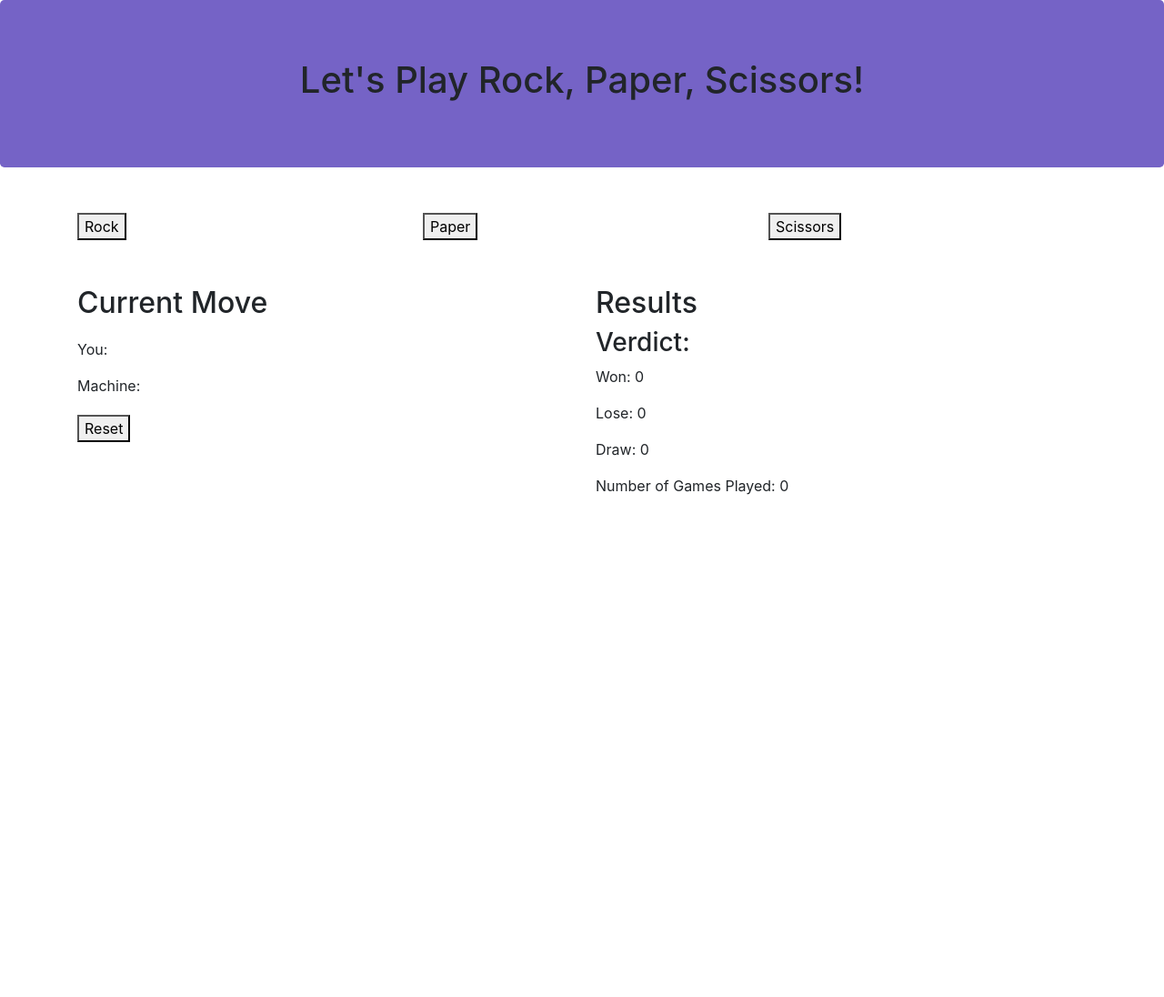
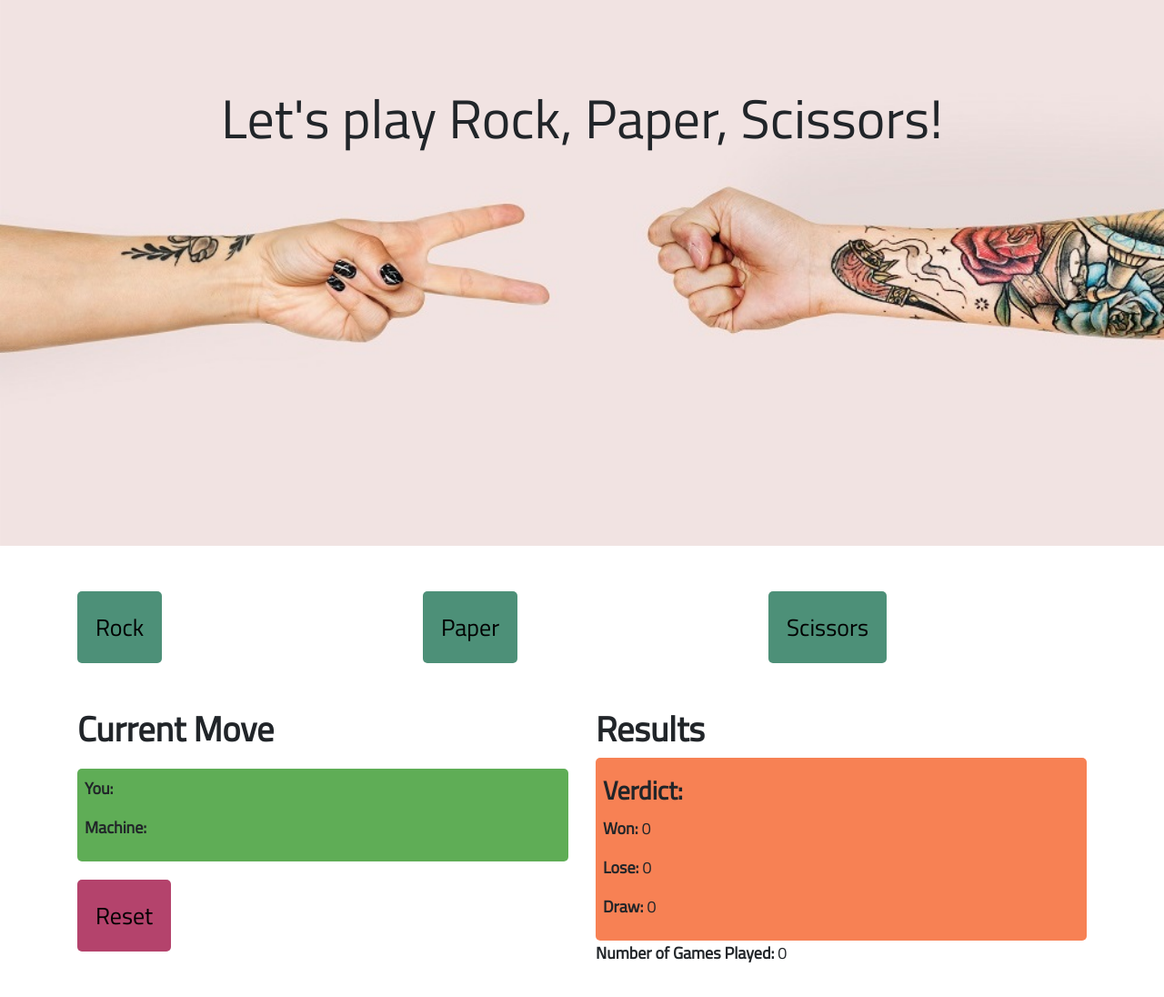
Before and after one commit to RachelEW/rock-paper-scissors, a plain HTML site: page index.html in a window 1280 px wide. Shown: the whole page at 91% size. Before the commit the page ends 800 px from the top, so only its background shows below. Drawn offline with nearby package versions, Linux system fonts and the light colour scheme.

Commit message:
added css styling to page

```diff
--- a/css/custom.css
+++ b/css/custom.css
@@ -1,5 +1,19 @@
+body {
+  font-family: 'Titillium Web', sans-serif;
+}
+
 .jumbotron {
-  background:#7563C6;
+  background-image: url("../images/hands-1.jpg");
+  background-repeat: no-repeat;
+  background-size: cover;
+  border-radius: 0;
+  min-height: 600px;
+  max-width: 100%;
+}
+
+.jumbotron h1 {
+  padding-top: 30px;
+  font-size: 60px;
 }
 
 #choices {
@@ -16,3 +30,49 @@
   margin-top: 20px;
   margin-bottom: 20px;
 }
+
+button {
+  padding: 20px;
+  background-color: #4D9078;
+  border-radius: 5px;
+  border: black;
+  font-size: 26px;
+}
+
+button:hover{
+    font-weight: bold;
+    border-color: black;
+    border-style: solid;
+    border-width: 1px;
+}
+
+#reset {
+  background-color: #B4436C;
+}
+
+.current-move {
+  background-color: #5FAD56;
+  padding: 8px;
+  border-radius: 5px;
+}
+
+#results {
+  background-color: #F78154;
+  padding: 8px;
+  border-radius: 5px;
+}
+
+h2 {
+  font-size: 38px;
+  font-weight: bold;
+}
+
+p {
+  font-size: 18px;
+}
+
+#verdict {
+  color: #B4436C;
+  font-size: 40px;
+  font-weight: bold;
+}
--- a/index.html
+++ b/index.html
@@ -8,12 +8,13 @@
   <meta name="viewport" content="width=device-width, initial-scale=1.0">
   <link rel="stylesheet" href="https://stackpath.bootstrapcdn.com/bootstrap/4.1.3/css/bootstrap.min.css" integrity="sha384-MCw98/SFnGE8fJT3GXwEOngsV7Zt27NXFoaoApmYm81iuXoPkFOJwJ8ERdknLPMO" crossorigin="anonymous">
   <link rel="stylesheet" href="css/custom.css">
+  <link href="https://fonts.googleapis.com/css?family=Titillium+Web" rel="stylesheet">
 </head>
 
 <body>
 
-  <header class="jumbotron container-fluid text-center">
-    <h1>Let's Play Rock, Paper, Scissors!</h1>
+  <header class="jumbotron container-fluid text-center img-fluid">
+    <h1>Let's play Rock, Paper, Scissors!</h1>
   </header>
 
   <section class="container" id="choices">
@@ -38,15 +39,17 @@
   <section class="container" id="outcomes">
     <div class="row">
     <div class="col-md-6">
+      <div id="move">
     <h2>Current Move</h2>
     <div class="current-move">
     <p>
-      You: <span class="option" id="play_you"></span>
+      <strong>You: </strong><span class="option" id="play_you"></span>
     </p>
     <p>
-      Machine: <span class="option" id="play_machine"></span>
+      <strong>Machine: </strong><span class="option" id="play_machine"></span>
     </p>
     </div><!--/.current-move-->
+  </div><!--/.move-->
     <section class="reset">
       <button id="reset">Reset</button>
     </section>
@@ -54,18 +57,20 @@
 
 <div class="col-md-6">
     <h2>Results</h2>
-    <h3>Verdict: <span class="outcome" id="verdict"></span></h3>
+      <div id="results">
+    <h3><strong>Verdict: </strong><span class="text-uppercase" id="verdict"></span></h3>
     <p>
-      Won: <span class="outcome" id="game_won">0</span>
+      <strong>Won: </strong><span class="outcome" id="game_won">0</span>
     </p>
     <p>
-      Lose: <span class="outcome" id="game_lost">0</span>
+      <strong>Lose: </strong><span class="outcome" id="game_lost">0</span>
     </p>
     <p>
-      Draw: <span class="outcome" id="game_draw">0</span>
+      <strong>Draw: </strong><span class="outcome" id="game_draw">0</span>
     </p>
+      </div><!--/.results-->
     <p>
-      Number of Games Played: <span class="outcome" id="games_played">0</span>
+      <strong>Number of Games Played: </strong><span class="outcome" id="games_played">0</span>
     </p>
     </div><!--/.row-->
   </section><!--container-->
```
Also changed, not shown: images/hands-1.jpg (added), images/hands.jpg (added).
